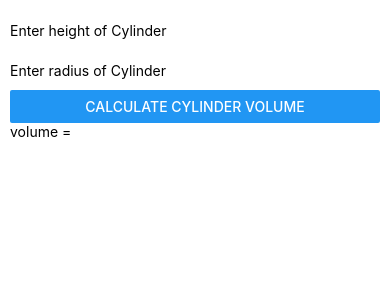
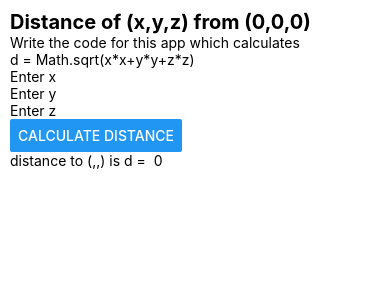
Before and after one commit to tjhickey724/cs153asum22, a React Native app in the folder firstproject/: screen / in a window 390 px wide. Shown: the top 300 px of the page. Built offline with nearby package versions, Linux system fonts and the light colour scheme.

Commit message:
created exam2a,b

```diff
--- a/firstproject/App.js
+++ b/firstproject/App.js
@@ -2,10 +2,12 @@ import React from 'react';
 
 //import Counter from './components/counter';
 import Grading from './components/grading';
+import Exam2a from './components/exam2a'
+import Exam2b from './components/exam2b'
 
 //import BMI from './components/bmi'
 export default function App() {
   return (
-    <Grading />
+    <Exam2b />
   );
 }
--- /dev/null
+++ b/firstproject/components/exam2a.js
@@ -0,0 +1,55 @@
+import React, { useState } from 'react';
+import { Button, Text, View, StyleSheet } from 'react-native';
+
+const Exam2a = () => {
+    return (
+        <View style={styles.container}>
+            <View style={styles.leftCol}>
+                <Button title='Button1' color='red' />
+                <Button title='Button2' color='red' />
+            </View>
+            <View style={styles.midCol}>
+                <Text style={styles.title}>Exam2a</Text>
+                <Text> Write the code for this app.</Text>
+                <Text>Including these words!</Text>
+                <Text>The colors are red, green, yellow, and blue.</Text>
+            </View>
+            <View style={styles.rightCol}>
+                <Button title='Button3' color='red' />
+                <Button title='Button4' color='red' />
+            </View>
+        </View>
+    )
+}
+
+
+const styles = StyleSheet.create({
+    container: {
+      flex:1,
+      flexDirection:'row',
+
+    },
+    title: {
+      fontSize: 24,
+      fontWeight: 'bold',
+      backgroundColor: 'green',
+      padding:10,
+
+    },
+    midCol:{
+        flex:1,
+        textAlign: 'center',
+        backgroundColor: 'white',
+
+    },
+    leftCol: {
+      justifyContent:'space-evenly',
+      backgroundColor: 'yellow',
+    },
+    rightCol: {
+      justifyContent: 'flex-end',
+      backgroundColor: 'blue',
+    },
+  });
+
+  export default Exam2a;
--- /dev/null
+++ b/firstproject/components/exam2b.js
@@ -0,0 +1,55 @@
+import React, { useState } from 'react';
+import { Button, Text, TextInput, View } from 'react-native';
+import Exam2a from './exam2a';
+
+const Exam2b = () => {
+  const [x, setX] = useState("");
+  const [y, setY] = useState("");
+  const [z, setZ] = useState("");
+  const [d, setD] = useState(0);
+
+
+  return (
+    <View style={{padding: 10}}>
+      <Text style={{fontSize:20,fontWeight:'bold'}}>
+         Distance of (x,y,z) from (0,0,0)
+      </Text>
+      <Text>
+        Write the code for this app which calculates
+      </Text><Text>
+        d = Math.sqrt(x*x+y*y+z*z)
+      </Text>
+      <TextInput
+        placeholder="Enter x"
+        onChangeText={newText =>
+             setX(newText)}
+        defaultValue={x}
+      />
+     <TextInput
+        placeholder="Enter y"
+        onChangeText={newText =>
+             setY(newText)}
+        defaultValue={y}
+      />
+      <TextInput
+        placeholder="Enter z"
+        onChangeText={newText =>
+             setZ(newText)}
+        defaultValue={z}
+      />
+      <View style={{flexDirection:'row'}}>
+        <Button
+            title="calculate distance"
+            onPress = {() => {
+                setD(Math.sqrt(x*x+y*y+z*z))
+            }}
+        />
+      </View>
+      <Text>
+        distance to ({x},{y},{z}) is d =  {d}
+      </Text>
+    </View>
+  );
+}
+
+export default Exam2b;
```
